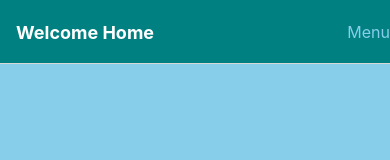
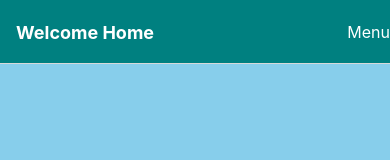
Before and after one commit to muazimmaqbool/ReactNative_Navigation, a React Native app: screen / in a window 390 px wide. Shown: the top 160 px of the page. Built offline with nearby package versions, Linux system fonts and the light colour scheme.

Commit message:
stack navigation intro

```diff
--- a/App.js
+++ b/App.js
@@ -6,8 +6,8 @@
  in app.js
  */
 
-//? if currently this files name is App.js, then you are working with Stack navigation when you work with others make sure
-//? change its name to App_Stack.js
+//? if currently this file's name is App.js, then you are working with Stack navigation when you work with others make sure
+//? to change its name to App_Stack.js
 //! Rename its name back to App.js to make it work, when not working with it set its name to: App_Stack.js
 
 import * as React from "react";
@@ -42,11 +42,11 @@ export const AboutStack=()=>{
         initialRouteName="Home" //try "Contact" as initial route
         screenOptions={{
           headerStyle: { backgroundColor: "teal" },
-          headerTintColor: "white", //back icon
+          headerTintColor: "white",
           headerTitleStyle: { fontWeight: "bold" },
           headerRight: () => (
             <Pressable onPress={() => alert("Menu Button Pressed")}>
-              <Text style={{ color: "skyblue", fontSize: 16}}>Menu</Text>
+              <Text style={{ color: "white", fontSize: 16}}>Menu</Text>
             </Pressable>
           ),
           contentStyle: {
```
